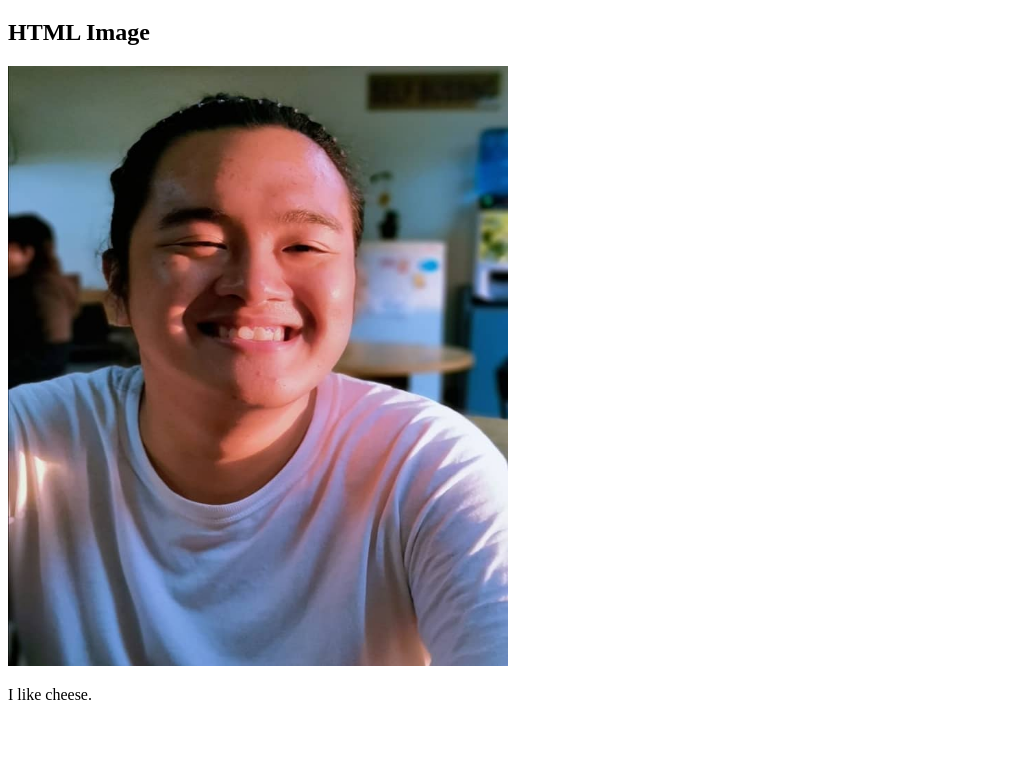
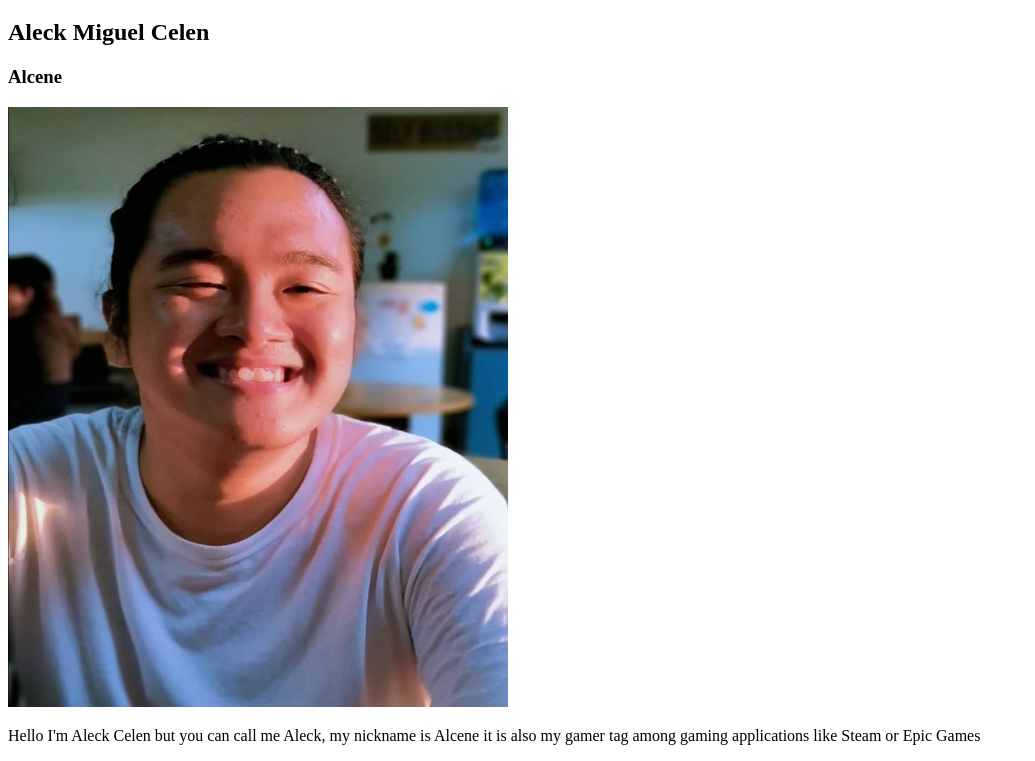
Before and after one commit to Harashoeli/lab2, a plain HTML site: page index.html in a window 1280 px wide. Shown: the part 61-822 px from the top of the page, without its empty margins (0-1035 px from the left). Before the commit the page ends 800 px from the top, so only its background shows below. Drawn offline with Linux system fonts and the light colour scheme.

Commit message:
Lessons 1.2 Introductionn

```diff
--- a/index.html
+++ b/index.html
@@ -6,9 +6,11 @@
 <body>
 
 <h1>Lab 2 Activity</h1>
- <h2>HTML Image</h2>
+ <h2>Aleck Miguel Celen</h2>
+ <h3>Alcene</h3>
 <img src="images/AleckSelf.jpg" alt="AleckSelf" width="500" height="600">
-<p>I like cheese.</p>
+
+<p>Hello I'm Aleck Celen but you can call me Aleck, my nickname is Alcene it is also my gamer tag among gaming applications like Steam or Epic Games</p>
 
 </body>
 </html>
```
Also changed, not shown: week 3/index.html (added, +12 -0 lines), week 3/index.txt (added).
